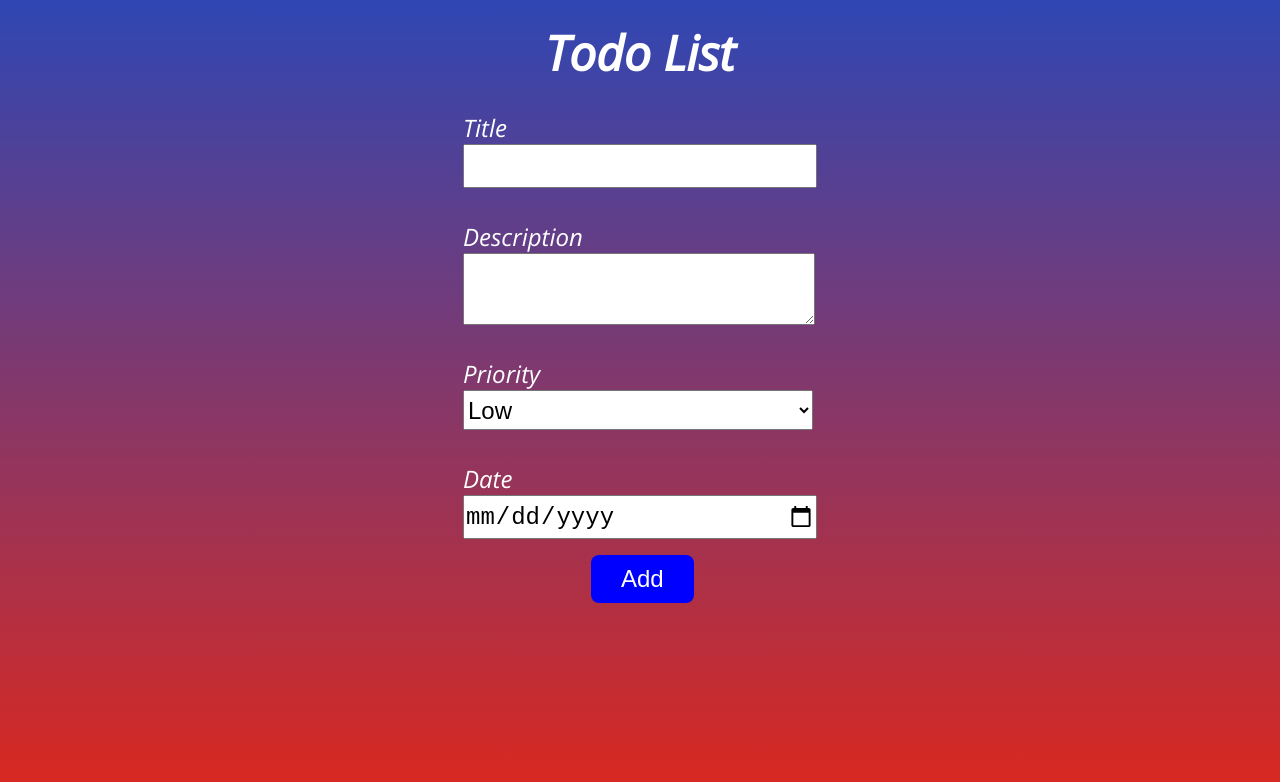
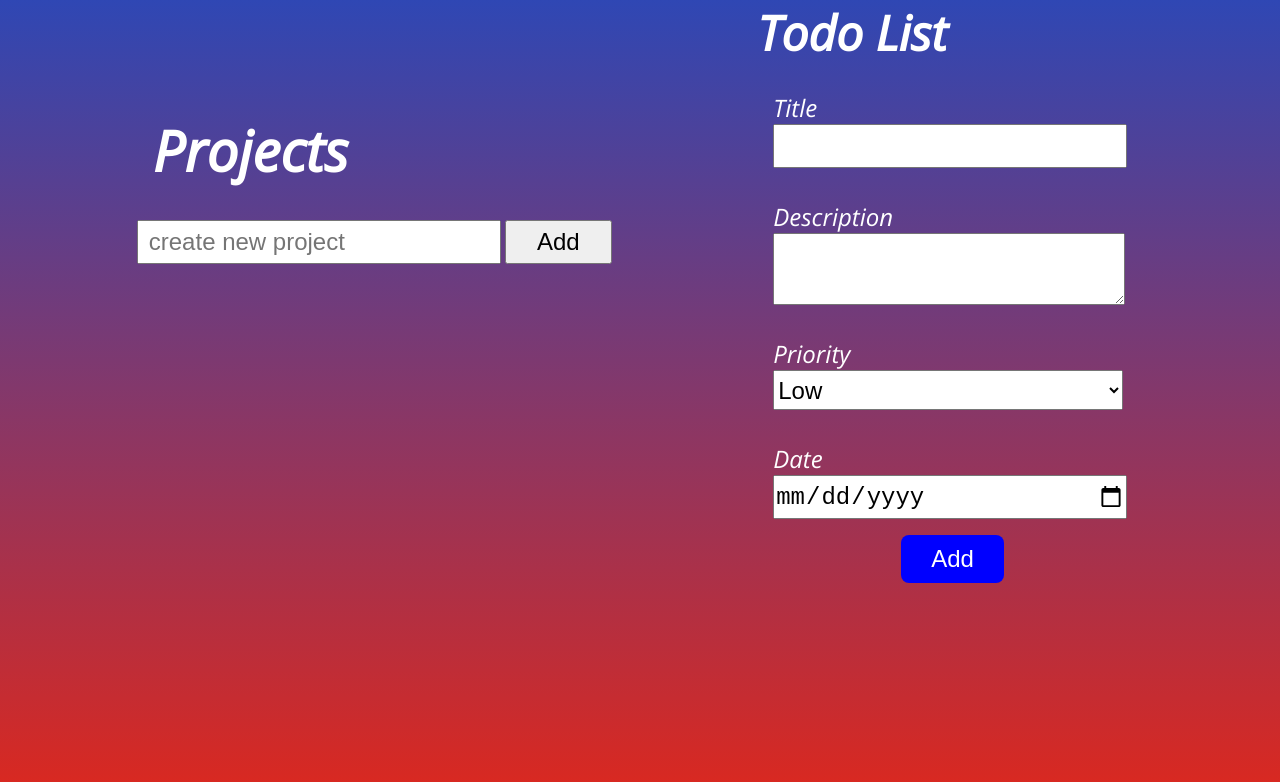
Before and after one commit to Guy-Gustave/Todo-list, a website built with webpack: page dist/index.html in a window 1280 px wide. Built offline with nearby package versions, Linux system fonts and the light colour scheme.

Commit message:
edit html file adding project display

```diff
--- a/dist/index.html
+++ b/dist/index.html
@@ -8,8 +8,16 @@
   </head>
   <body>
     <div class="container">
+      <div class="projects">
+        <h2>Projects</h2>
+        <form class="project-form">
+          <input type="text" id="project-title" placeholder="create new project">
+          <button type="submit" class="addButton">Add</button>
+        </form>
+        <ul class="project-items"></ul>
+      </div>
+      <div class="Todos">
         <h1>Todo List</h1>
-
         <form class="todo-form">
           <div class="form-input title">
             <label for="title">Title</label>
@@ -33,8 +41,8 @@
           </div>
           <button type="submit" class="add-button">Add</button>
         </form>
-
         <ul class="todo-items"></ul>
+      </div>
     </div>
     <script src="main.js"></script>
   </body>
--- a/dist/main.css
+++ b/dist/main.css
@@ -24,10 +24,44 @@ ul {
 }
 
 .container {
-  min-width: 700px;
+  display: flex;
+  flex-flow: row;
+  /* background-color: #111; */
+  width: 90%;
+  justify-content: space-around;
+
+}
+
+.projects {
+  margin-top: 5rem;
   display: flex;
   flex-direction: column;
-  align-items: center;
+}
+
+h2 {
+  font-size: 3.5rem;
+  color: #fff;
+  font-weight: 700;
+  padding: 2rem 1rem;
+}
+
+#project-title {
+  width: 350px;
+  height: 40px;
+  font-size: 1.5rem;
+  padding-left: 10px;
+}
+
+.addButton {
+  padding: 6px 30px;
+  font-size: 1.5rem;
+}
+
+.todos {
+  /* min-width: 40%; */
+  display: flex;
+  flex-direction: column;
+  /* align-items: center; */
   padding: 20px;
 }
 
```
Lines whose indentation alone changed are shown as unchanged.
